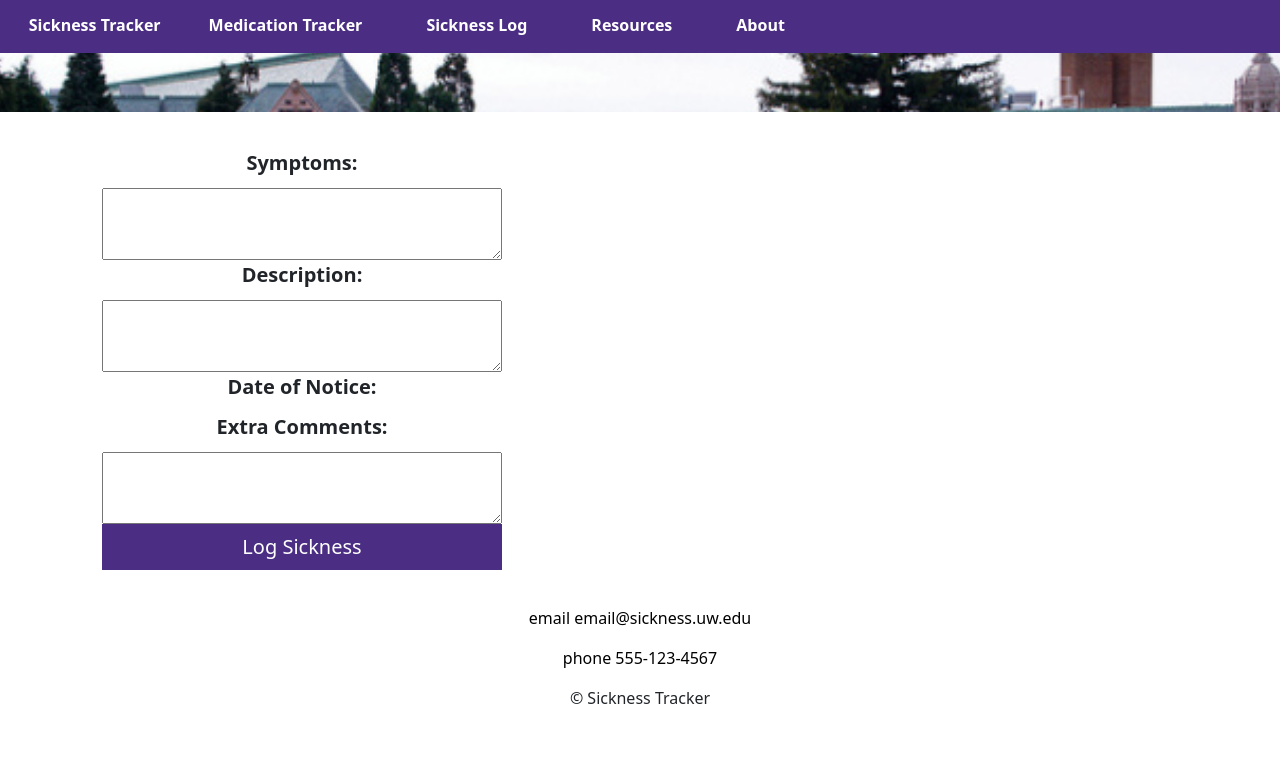
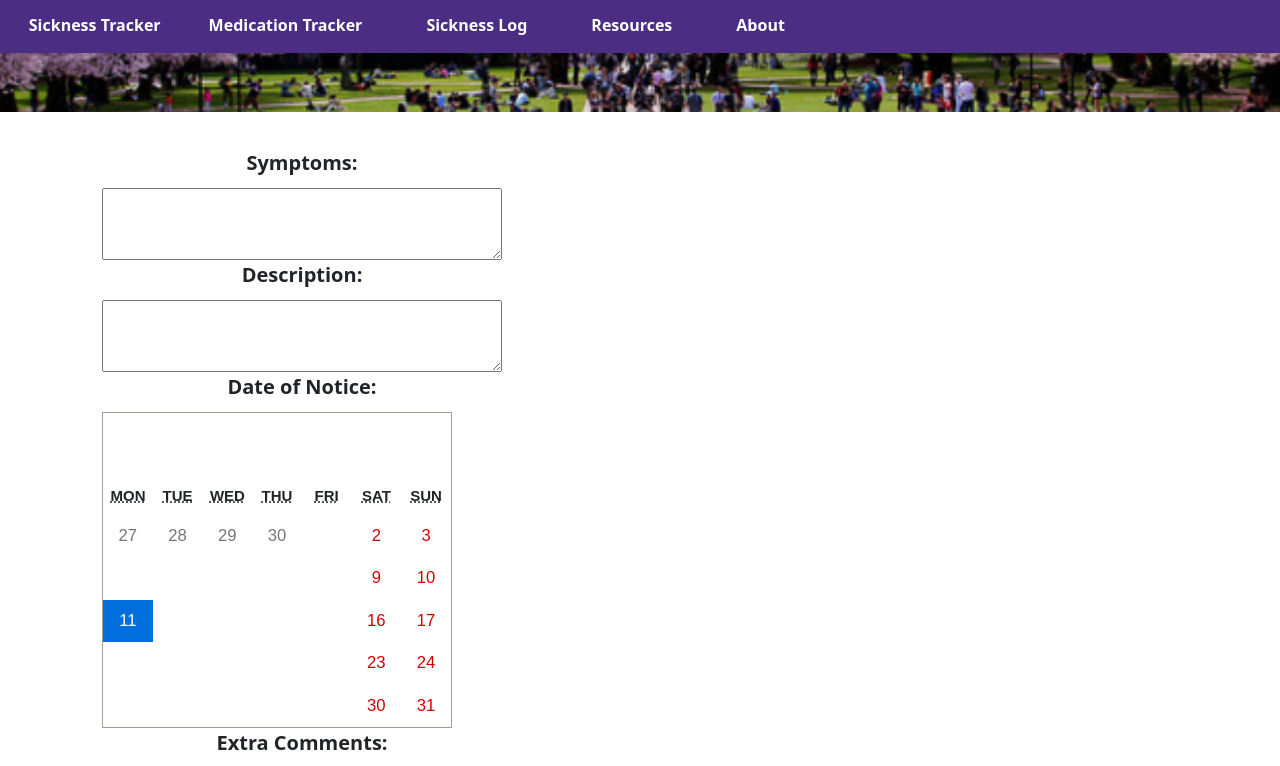
Before and after one commit to info340b-au23/project-SheaKim, a React (Create React App) app: page /sicklog in a window 1280 px wide. Shown: the top 766 px of the page. Built offline with nearby package versions, Linux system fonts and the light colour scheme.

Commit message:
changes to sicklog

```diff
--- a/package.json
+++ b/package.json
@@ -9,6 +9,9 @@
     "bootstrap": "^5.3.2",
     "react": "^18.2.0",
     "react-bootstrap": "^2.9.1",
+    "react-calendar": "^4.6.1",
+    "react-datepicker": "^4.23.0",
+    "react-datetime": "^3.2.0",
     "react-dom": "^18.2.0",
     "react-router-dom": "^6.19.0",
     "react-scripts": "5.0.1",
--- a/src/components/Sickness Log.js
+++ b/src/components/Sickness Log.js
@@ -1,10 +1,12 @@
 import React, { useState } from 'react';
+import 'react-calendar/dist/Calendar.css';
+import Calendar from 'react-calendar';
 
 const SickLog = () => {
   const initialData = {
     symptoms: '',
     description: '',
-    date: '',
+    date: new Date(),
     comments: '',
   };
 
@@ -16,20 +18,28 @@ const SickLog = () => {
     setLogData({ ...logData, [name]: value });
   };
 
+  const handleDateChange = (date) => {
+    setLogData({ ...logData, date });
+  };
+
   const handleSubmit = (e) => {
     e.preventDefault();
-    if (logData.symptoms.trim() === '' || logData.description.trim() === '' || logData.date === '') {
+    if (
+      logData.symptoms.trim() === '' || logData.description.trim() === '' || logData.date === null
+    ) {
       return;
     }
+    const formattedDate = logData.date.toISOString().split('T')[0];
     const newLog = {
       id: Date.now(),
       symptoms: logData.symptoms,
       description: logData.description,
-      date: logData.date,
+      date: formattedDate,
       comments: logData.comments,
     };
     setLogs([...logs, newLog]);
     setLogData(initialData);
+    alert('Sickness has been logged! Look at the graph to see a visualization of your symptoms');
   };
 
   return (
@@ -37,23 +47,16 @@ const SickLog = () => {
       <main>
         <form className="sicktrkr" onSubmit={handleSubmit}>
           <label>Symptoms:</label>
-          <textarea name="symptoms" value={logData.symptoms} onChange={handleInputChange}></textarea>
+          <textarea name="symptoms" value={logData.symptoms} onChange={handleInputChange} ></textarea>
           <label>Description:</label>
-          <textarea name="description" value={logData.description} onChange={handleInputChange}></textarea>
+          <textarea name="description" value={logData.description} onChange={handleInputChange} ></textarea>
           <label>Date of Notice:</label>
-          <input name="date" type="text" value={logData.date} onChange={handleInputChange} placeholder="YYYY-MM-DD"></input>
+          <Calendar onChange={handleDateChange} value={logData.date} />
           <label>Extra Comments:</label>
-          <textarea name="comments" value={logData.comments} onChange={handleInputChange}></textarea>
+          <textarea name="comments" value={logData.comments} onChange={handleInputChange} ></textarea>
           <button type="submit">Log Sickness</button>
         </form>
         <div>
-          <ul>
-            {logs.map((log) => (
-              <li key={log.id}>
-                {log.symptoms} - {log.date}
-              </li>
-            ))}
-          </ul>
         </div>
       </main>
     </div>
```
Also changed, not shown: 1 other file (tests, documents, lock files or other folders).
